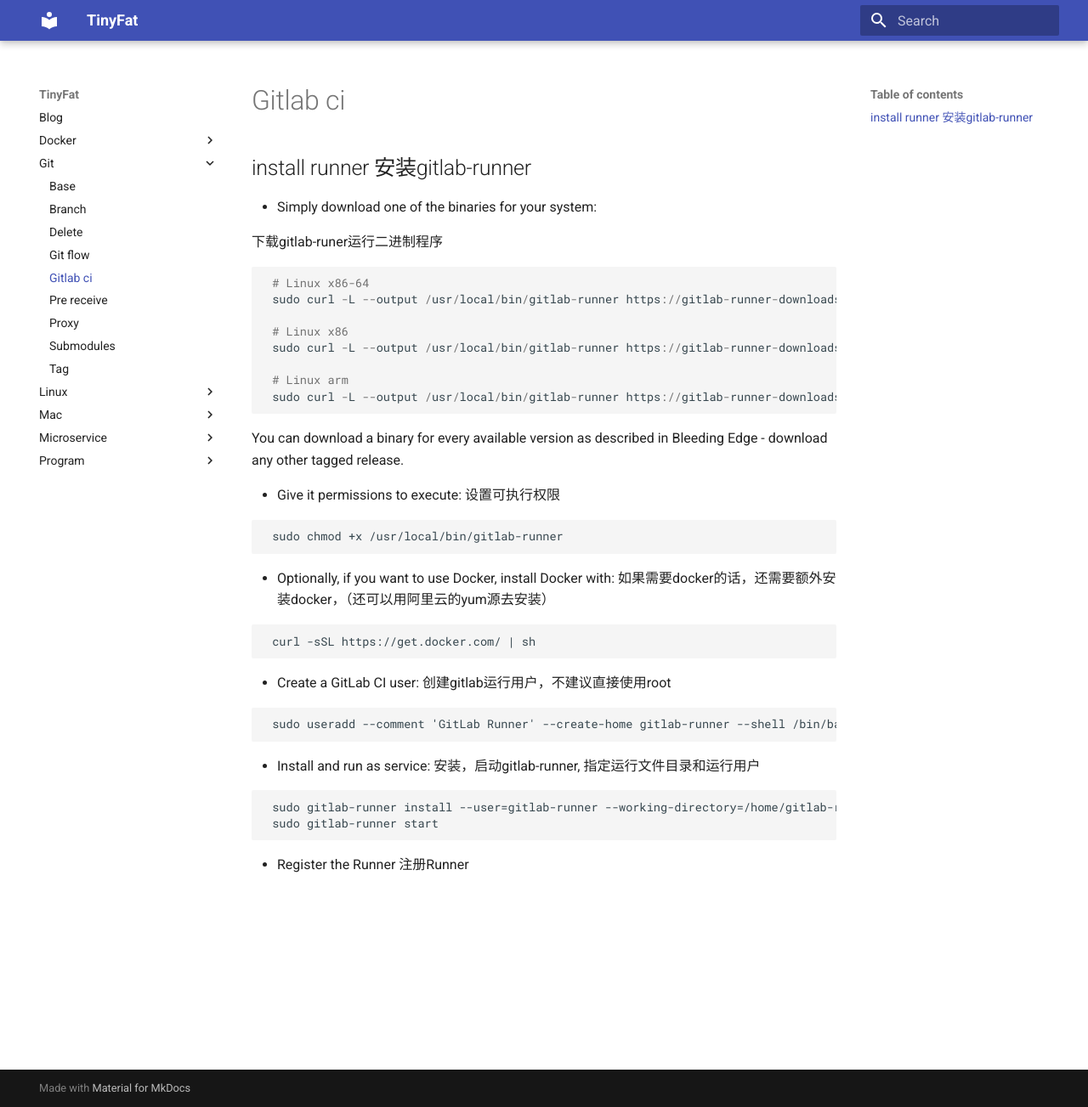
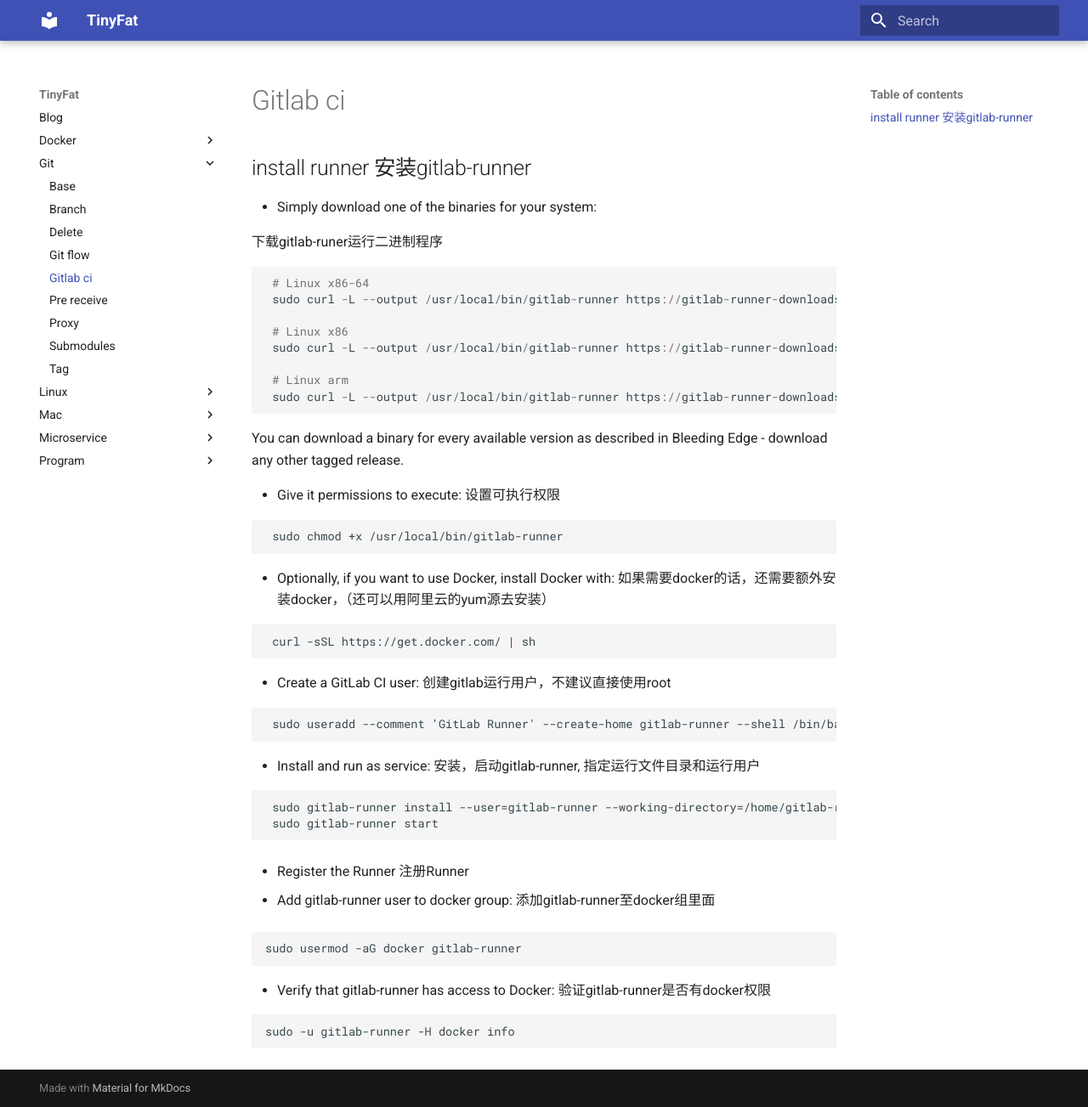
Before and after one commit to thj8/blog, an MkDocs documentation site: the page built from docs/Git/gitlab-ci.md, in a window 1280 px wide and 1303 px high. Shown: the whole window at 85% size. Built offline with MkDocs 1.6.1 and Material for MkDocs 9.7.7, drawn with Linux system fonts in a browser that asks for light colours.

Commit message:
test: gitlab-ci

````diff
--- a/docs/Git/gitlab-ci.md
+++ b/docs/Git/gitlab-ci.md
@@ -47,3 +47,17 @@
 
 * Register the Runner
 注册Runner
+
+* Add gitlab-runner user to docker group:
+ 添加gitlab-runner至docker组里面
+
+```
+sudo usermod -aG docker gitlab-runner
+```
+
+* Verify that gitlab-runner has access to Docker:
+ 验证gitlab-runner是否有docker权限
+
+```
+sudo -u gitlab-runner -H docker info
+```
````
